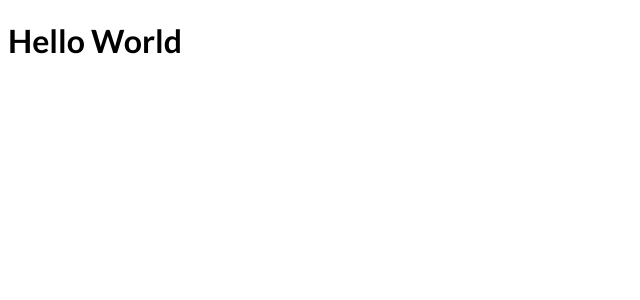
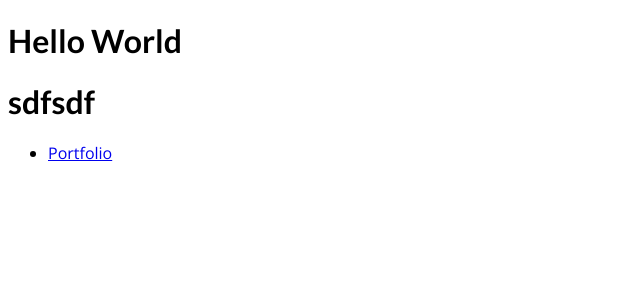
Before and after one commit to aliarslanansari/nextjs-practice, a Next.js app: page / in a window 1280 px wide. Shown: the top 300 px of the page, without its empty margins (0-640 px from the left). Built offline with nearby package versions, Linux system fonts and the light colour scheme.

Commit message:
navigating using the Link Component

```diff
--- a/pages/clients/index.jsx
+++ b/pages/clients/index.jsx
@@ -2,6 +2,7 @@ const ClientPage = () => {
   return (
     <div>
       <h1>Hello Client</h1>
+      <p>Hello all</p>
     </div>
   )
 }
--- a/pages/index.jsx
+++ b/pages/index.jsx
@@ -1,7 +1,15 @@
+import Link from 'next/link'
+
 const HomePage = () => {
   return (
     <div>
       <h1>Hello World</h1>
+      <h1>sdfsdf</h1>
+      <ul>
+        <li>
+          <Link href='/portfolio'>Portfolio</Link>
+        </li>
+      </ul>
     </div>
   )
 }
```
Also changed, not shown: pages/blog/[...slug].jsx (renamed from pages/blog/[...slug].js), pages/clients/[id]/index.jsx (renamed from pages/clients/[id]/index.js).
